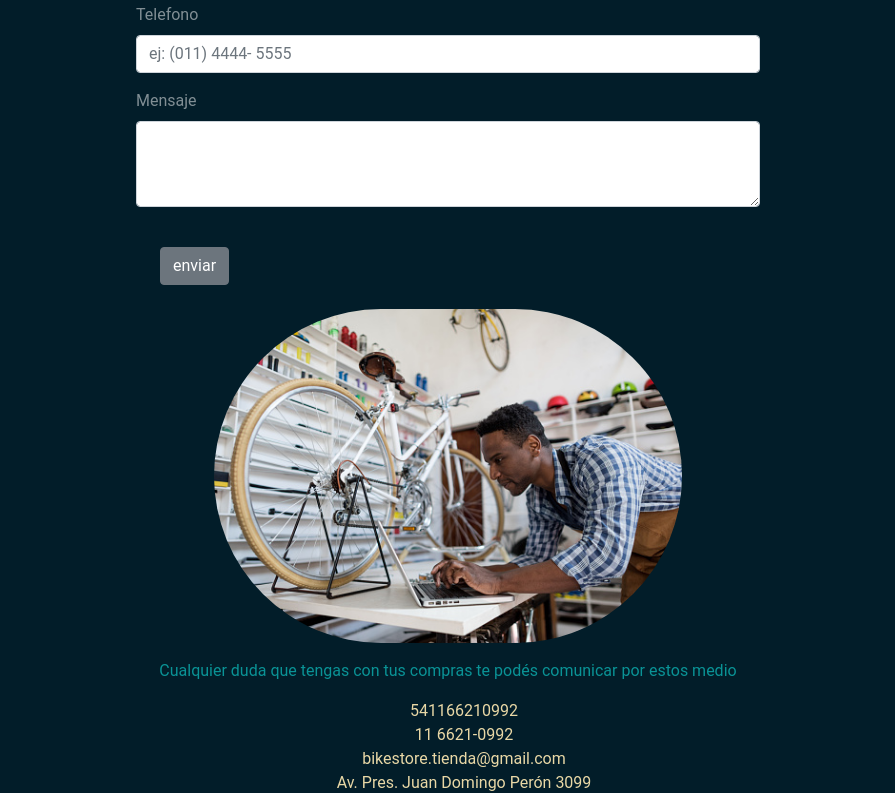
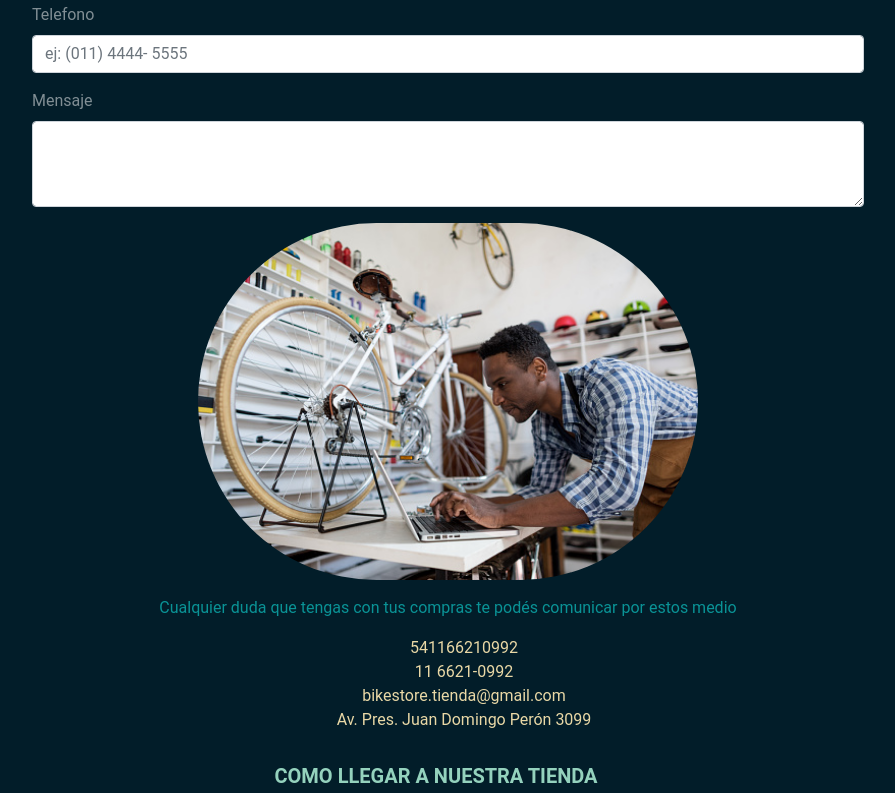
Before and after one commit to matiasdamianarevalo/sass, a website: page pages/contacto.html in a window 1280 px wide. Shown: the part 646-1439 px from the top of the page, without its empty margins (192-1087 px from the left). Drawn offline with nearby package versions, Linux system fonts and the light colour scheme; grey boxes are pictures that could not be loaded.

```diff
--- a/pages/contacto.html
+++ b/pages/contacto.html
@@ -75,7 +75,7 @@
 	</header>
 	<aside class="container-fluid p-3">
 		<div class="d-flex justify-content-center">
-			<div class="col-6 text-white-50">
+			<div class="col-8 text-white-50">
 				<h2>Contacto</h2>
 				<div class="mb-lg-3">
 					<label for="exampleFormControlInput1" class="form-label">Nombre</label>
@@ -93,11 +93,10 @@
 					<label for="exampleFormControlTextarea1" class="form-label">Mensaje</label>
 					<textarea class="form-control" id="exampleFormControlTextarea1" rows="3"></textarea>
 				</div>
-				<div class="col">
-					<button class="btn btn-secondary m-4" type="submit">enviar</button>
-				</div>
-				<img src="../img/contacto.jpg" class="rounded-pill mx-auto d-block w-75" alt="imagente de contacto bikestore">
 			</div>
+		</div>
+		<div class="container-md">
+		<img class="contacto-img rounded-pill mx-auto d-block" src="../img/contacto.jpg" alt="imagente de contacto bikestore">
 		</div>
 	</aside>
 	<main class="container-fluid">
--- a/scss/style.scss
+++ b/scss/style.scss
@@ -48,11 +48,6 @@
     box-shadow: 10px 6px 10px 4px black;
     opacity: 2.0;
 }
-#img{
-    width: 100%;
-}
-
-
 
 //mixin//
 
@@ -64,7 +59,7 @@
 
 .main__container{
     @include flex(flex,center,center);
-    width: 75%;
+    width: 90%;
     margin: auto;
     flex-direction: column;
 
@@ -107,6 +102,11 @@
     }
 
 }
+.contacto-img{
+    width: 100%;
+    max-width: 500px;
+    align-items: center;
+}
 .contacto{
     list-style: none;
     color: $text-light;
```
Also changed, not shown: index.html (+1 -1 lines), pages/service.html (+3 -3 lines), css/style.css, 1 other file.
